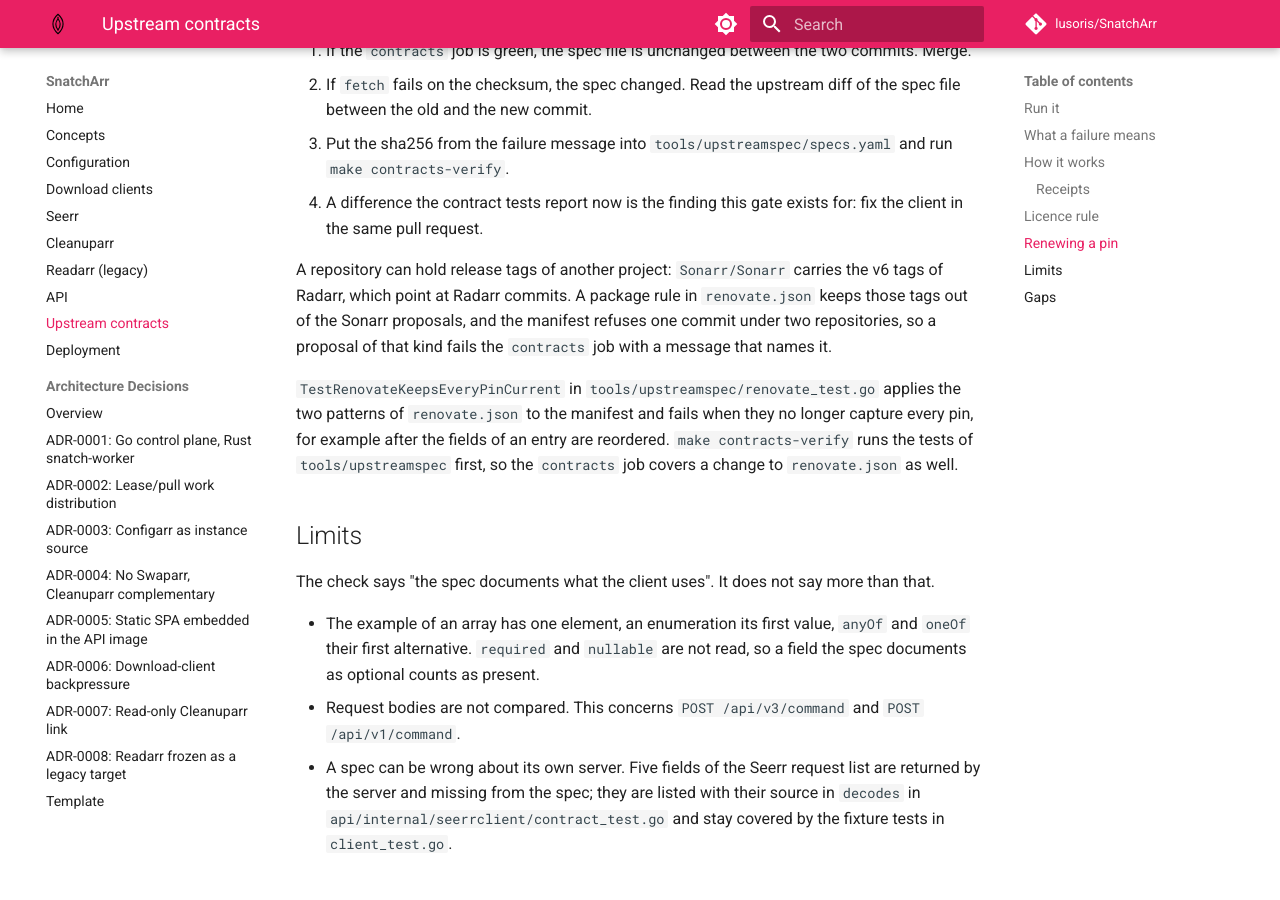
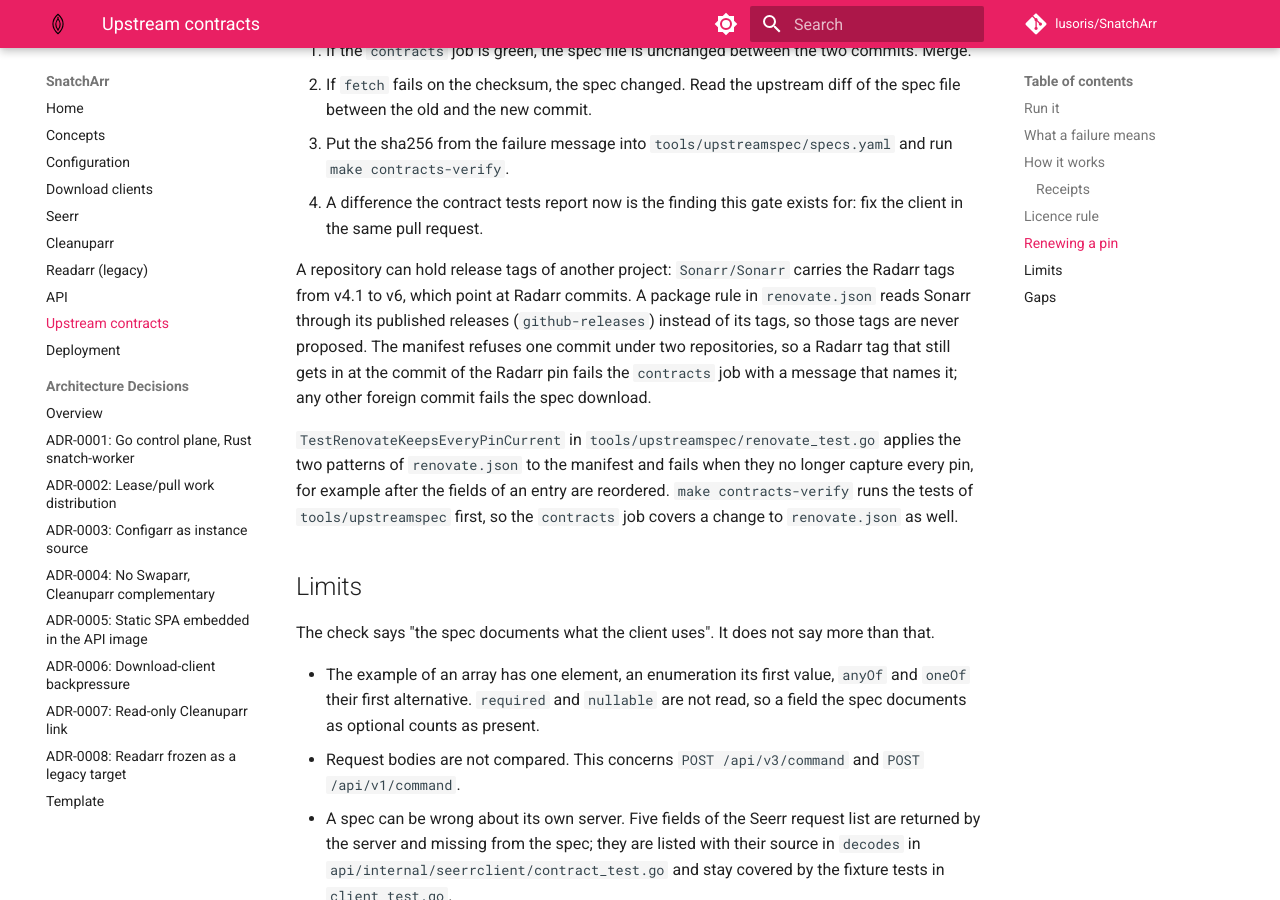
Before and after one commit to lusoris/SnatchArr, an MkDocs documentation site: the page built from docs/upstream-contracts.md, in a window 1280 px wide and 900 px high, scrolled down 2769 px. Built offline with MkDocs 1.6.1 and Material for MkDocs 9.7.7, drawn with Linux system fonts in a browser that asks for light colours; comment, search, counter and statistics services are not loaded.

Commit message:
fix(renovate): read Sonarr through its published releases
Sonarr/Sonarr holds the Radarr tags from v4.1 to v6, not only v6:
#249 proposed v4.7.5.7809, a Radarr commit, after the v6 exclusion.
No version range separates the two projects (both have v5.0.0 tags),
but the releases Sonarr publishes are its own. The Sonarr pin now
resolves through github-releases, whose digest is the commit of the
tag and which marks prereleases unstable.

A local lookup dry run (renovate 44.164.5) proposes v4.7.5.7809 and
v5.28.0.10274 for Sonarr with the v6 exclusion and nothing with this
rule; its timestamps match the Sonarr release v4.0.20.3014 and the
prerelease v5.0.0.2608.

Signed-off-by: lusoris <lusoris@proton.me>

```diff
--- a/docs/upstream-contracts.md
+++ b/docs/upstream-contracts.md
@@ -107,10 +107,12 @@
 4. A difference the contract tests report now is the finding this gate exists for: fix
    the client in the same pull request.
 
-A repository can hold release tags of another project: `Sonarr/Sonarr` carries the v6 tags
-of Radarr, which point at Radarr commits. A package rule in `renovate.json` keeps those tags
-out of the Sonarr proposals, and the manifest refuses one commit under two repositories, so a
-proposal of that kind fails the `contracts` job with a message that names it.
+A repository can hold release tags of another project: `Sonarr/Sonarr` carries the Radarr
+tags from v4.1 to v6, which point at Radarr commits. A package rule in `renovate.json` reads
+Sonarr through its published releases (`github-releases`) instead of its tags, so those tags
+are never proposed. The manifest refuses one commit under two repositories, so a Radarr tag
+that still gets in at the commit of the Radarr pin fails the `contracts` job with a message
+that names it; any other foreign commit fails the spec download.
 
 `TestRenovateKeepsEveryPinCurrent` in `tools/upstreamspec/renovate_test.go` applies the
 two patterns of `renovate.json` to the manifest and fails when they no longer capture
--- a/renovate.json
+++ b/renovate.json
@@ -236,14 +236,14 @@
       "automerge": false
     },
     {
-      "description": "Sonarr/Sonarr also holds the v6 release tags of Radarr, which point at Radarr commits; Sonarr itself releases v4 and v5. Revisit when Sonarr publishes a v6 release of its own (docs/upstream-contracts.md)",
+      "description": "Sonarr/Sonarr also holds the release tags of Radarr from v4.1 to v6, which point at Radarr commits (#231 proposed v6.4.4, #249 v4.7.5). Its published releases are Sonarr's own, so Sonarr resolves through github-releases; the digest stays the commit of the tag, and prereleases count as unstable (docs/upstream-contracts.md)",
       "matchManagers": [
         "custom.regex"
       ],
       "matchPackageNames": [
         "Sonarr/Sonarr"
       ],
-      "allowedVersions": "!/^v6\\./"
+      "overrideDatasource": "github-releases"
     },
     {
       "description": "The two images of the workflow gate move in a pull request of their own",
```
